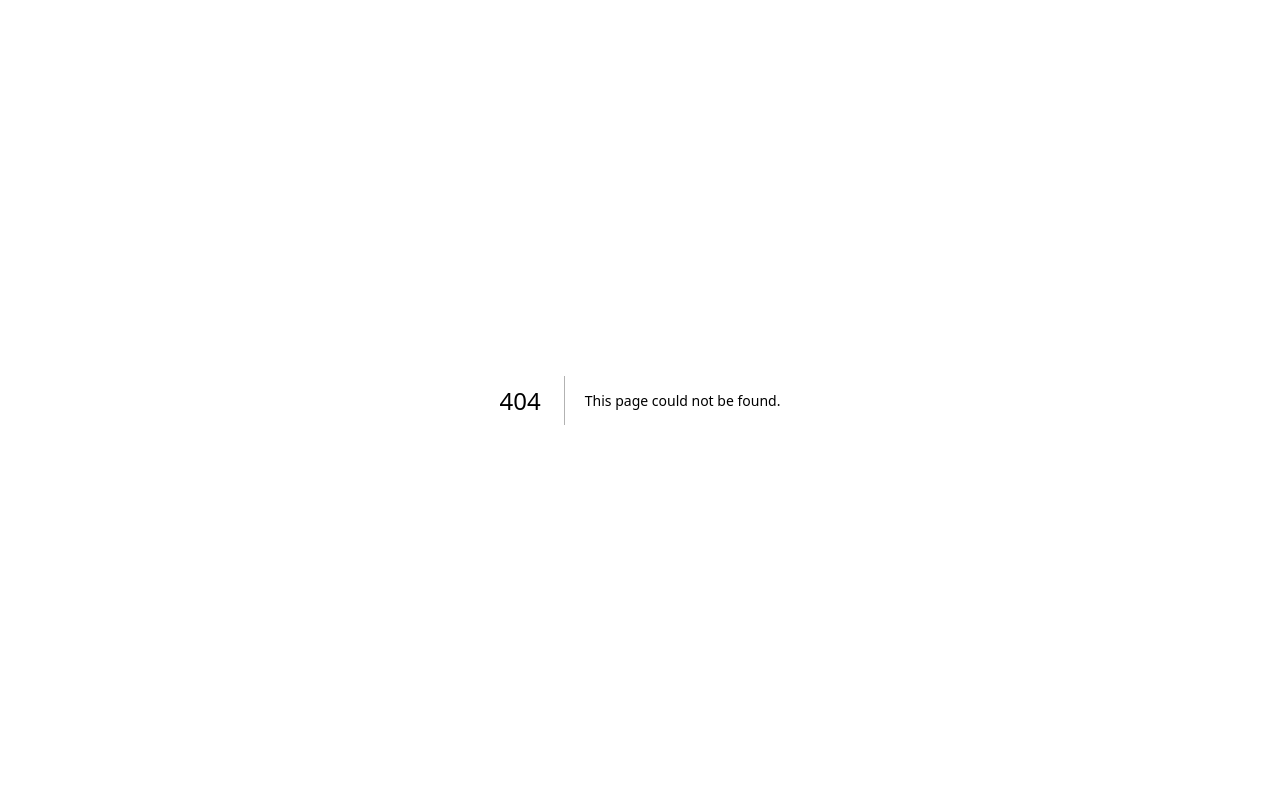
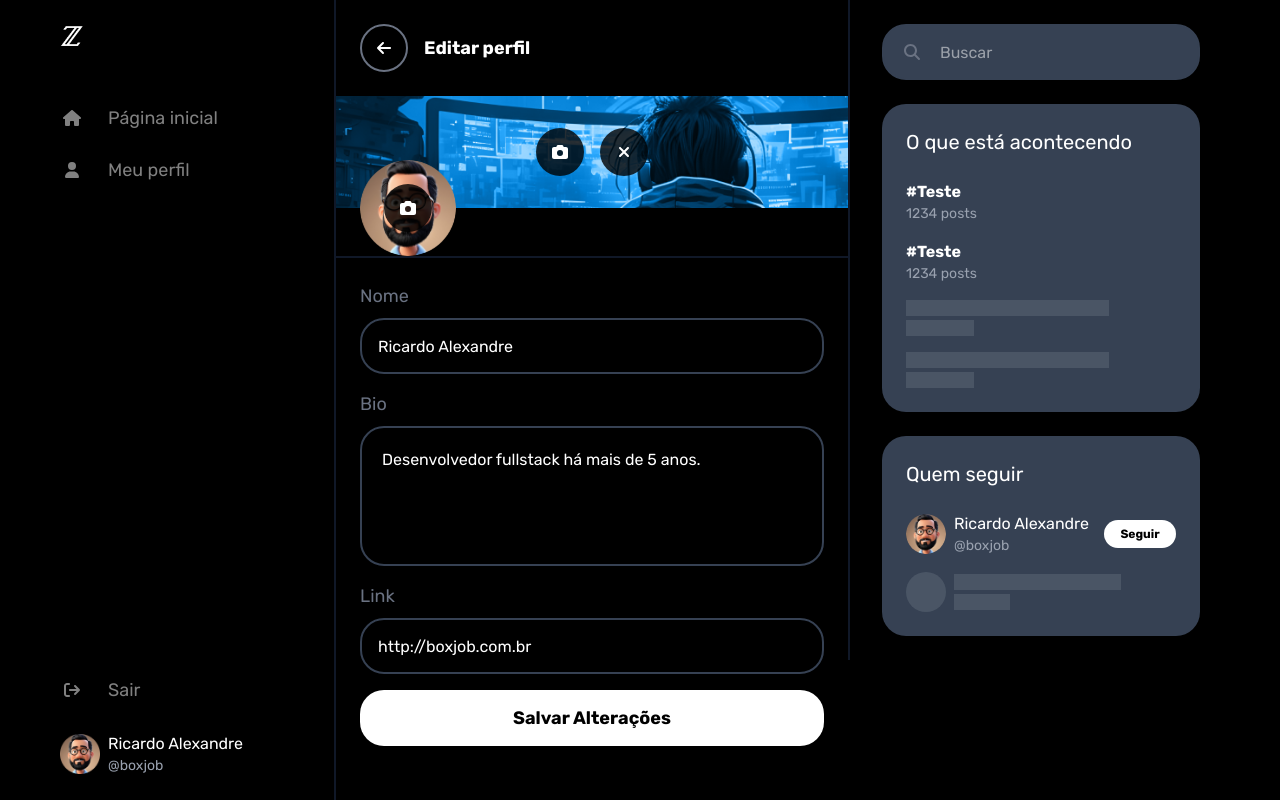
Before and after one commit to boxjob/clone-twitter-front-end, a Next.js app: page /boxjob/edit in a window 1280 px wide. Before the commit this address had no page. Built offline with nearby package versions, Linux system fonts and the light colour scheme.

Commit message:
add profile edit page

```diff
--- /dev/null
+++ b/src/app/(ui)/[slug]/edit/page.tsx
@@ -0,0 +1,65 @@
+import { ButtonCustom } from '@/components/ui/buttonCustom'
+import { GeneralHeader } from '@/components/ui/general-header'
+import { InputCustom } from '@/components/ui/inputCustom'
+import { TextareaCustom } from '@/components/ui/textarea-Custom'
+import { user } from '@/data/user'
+import { faCamera, faXmark } from '@fortawesome/free-solid-svg-icons'
+import { FontAwesomeIcon } from '@fortawesome/react-fontawesome'
+
+export default function Page() {
+    const isMe = true
+    return (
+        <div>
+            <GeneralHeader backHref='/'>
+                <div className='text-lg font-bold'>Editar perfil</div>
+            </GeneralHeader>
+            <section className='border-b-2 border-gray-900'>
+                <div
+                    className='bg-gray-500 h-28 bg-no-repeat bg-cover bg-center flex justify-center items-center gap-4'
+                    style={{ backgroundImage: 'url(' + user.cover + ')' }}
+                >
+                    <div className='cursor-pointer bg-black/80 bg-cover flex justify-center items-center size-12 rounded-full'>
+                        <FontAwesomeIcon icon={faCamera} className='size-6' />
+                    </div>
+                    <div className='cursor-pointer bg-black/80 bg-cover flex justify-center items-center size-12 rounded-full'>
+                        <FontAwesomeIcon icon={faXmark} className='size-6' />
+                    </div>
+                </div>
+                <div className='-mt-12 px-6'>
+                    <img src={user.avatar} alt={user.name} className='size-24 rounded-full' />
+                    <div className='-mt-24 size-24 flex justify-center items-center'>
+                        <div className='cursor-pointer bg-black/80 bg-cover flex justify-center items-center size-12 rounded-full'>
+                            <FontAwesomeIcon icon={faCamera} className='size-6' />
+                        </div>
+                    </div>
+                </div>
+            </section>
+            <section className='p-6 flex flex-col gap-4'>
+                <label>
+                    <p className='text-lg text-gray-500 mb-2'>Nome</p>
+                    <InputCustom
+                        placeholder='Digite seu nome'
+                        value={ user.name }
+                    />
+                </label>
+                <label>
+                    <p className='text-lg text-gray-500 mb-2'>Bio</p>
+                    <TextareaCustom
+                        placeholder='Descreve você mesmo'
+                        rows={4}
+                        value={ user.bio }
+                    />
+                </label>
+                <label>
+                    <p className='text-lg text-gray-500 mb-2'>Link</p>
+                    <InputCustom
+                        placeholder='Digite um link'
+                        value={ user.link }
+                    />
+                </label>
+
+                <ButtonCustom label='Salvar Alterações' size={1} />
+            </section>
+        </div>
+    )
+}
--- /dev/null
+++ b/src/components/ui/textarea-Custom.tsx
@@ -0,0 +1,21 @@
+import React from 'react'
+
+type Props = {
+    placeholder: string
+    rows: number
+    value?: string
+}
+
+export const TextareaCustom = ({ placeholder, rows, value }: Props) => {
+    return (
+        <div className='has-[:focus]:border-white flex items-center rounded-3xl border-2 border-gray-700'>
+            <textarea
+                className='flex-1 outline-none bg-transparent h-full p-5 resize-none'
+                placeholder={placeholder}
+                defaultValue={value}
+                rows={rows}
+            >
+            </textarea>
+        </div>
+    )
+}
--- a/src/data/user.ts
+++ b/src/data/user.ts
@@ -3,8 +3,8 @@ import { User } from "@/types/user";
 export const user:User = {
     slug:'boxjob',
     name:'Ricardo Alexandre',
-    avatar: './avatar.png',
-    cover:'./banner-perfil.png',
+    avatar: '/avatar.png',
+    cover:'/banner-perfil.png',
     bio:'Desenvolvedor fullstack há mais de 5 anos.',
     link: 'http://boxjob.com.br',
     postCount: 123
```
